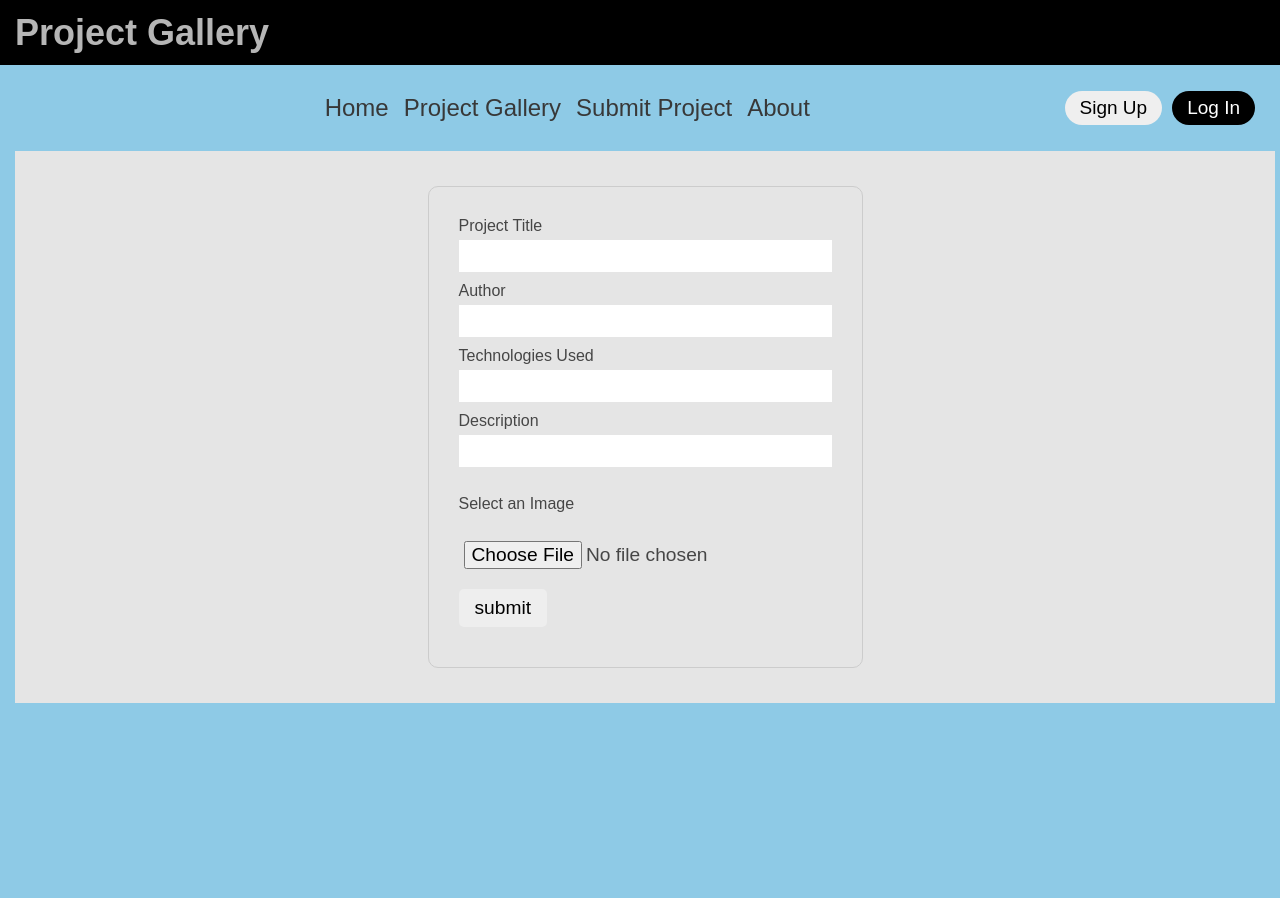
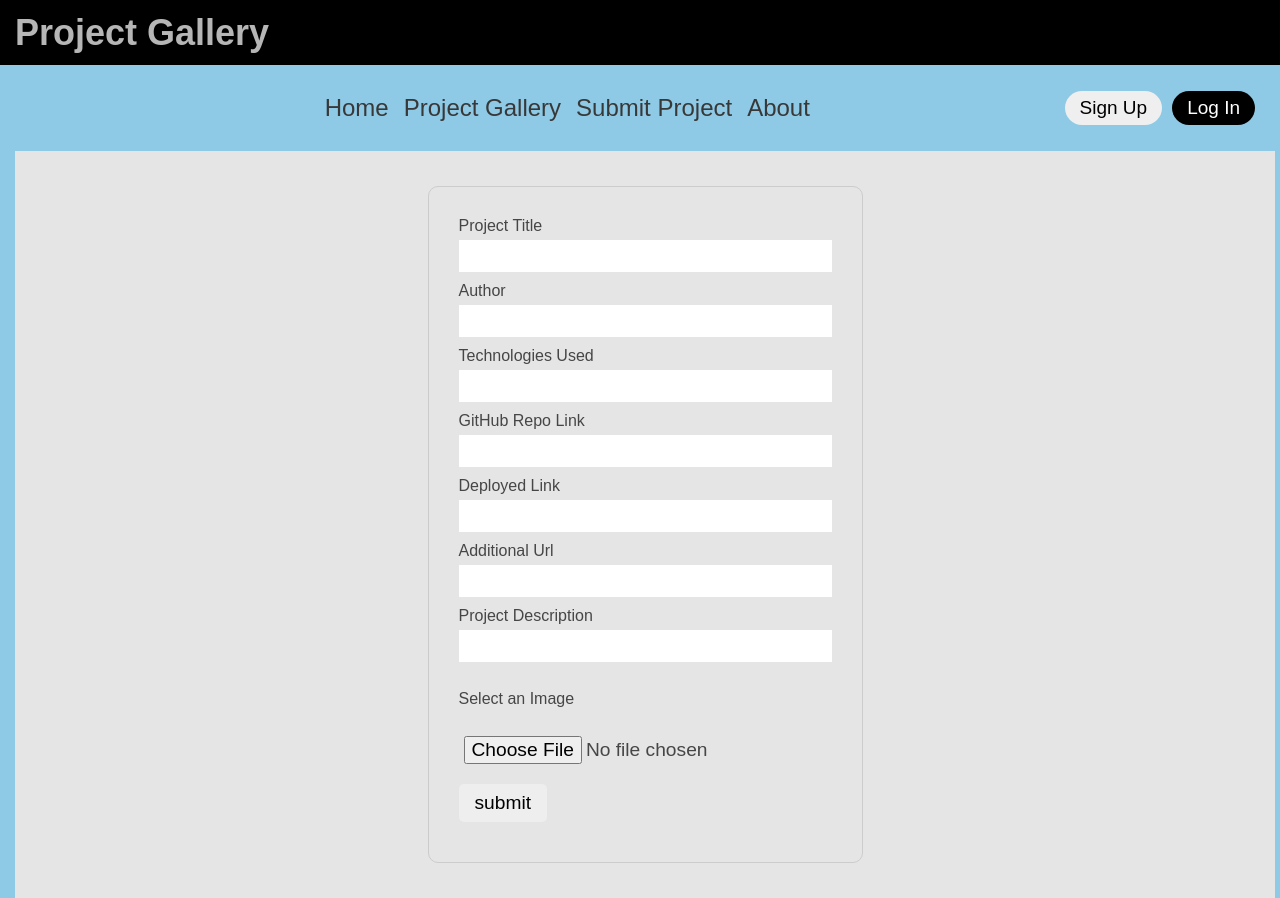
Before and after one commit to team-j-names/project-3-fe, a React (Create React App) app: page /projects/update in a window 1280 px wide. Shown: the top 898 px of the page. Before the commit the page ends 800 px from the top, so only its background shows below. Built offline with nearby package versions, Linux system fonts and the light colour scheme; no server answers.

Commit message:
Added fields for github, deployed, other url.

```diff
--- a/src/Components/Form.js
+++ b/src/Components/Form.js
@@ -31,6 +31,9 @@ const Form = () => {
         author: "",
         email: "",
         technologies: "",
+        githubURl: "",
+        deployedUrl: "",
+        additionalUrl: "",
         description: "",
         image: ""
     }
@@ -50,6 +53,15 @@ const Form = () => {
                 newForm.technologies = value
                 break;
             case 3:
+                newForm.githubUrl = value
+                break;
+            case 4:
+                newForm.deployedUrl = value
+                break;
+            case 5:
+                newForm.additionalUrl = value
+                break;
+            case 6:
                 newForm.description = value
                 break;
             default:
@@ -96,20 +108,38 @@ const Form = () => {
                     onChange={event => updateField(1, event.target.value)}
                     placeholder="">
                 </input>
-
                 <label htmlFor="technologies">Technologies Used</label>
                 <input type="text"
                     value={formData.technologies}
                     onChange={event => updateField(2, event.target.value)}
                     placeholder="">
                 </input>
+                <label htmlFor="githubUrl">GitHub Repo Link</label>
+                <input type="text"
+                    value={formData.githubUrl}
+                    onChange={event => updateField(3, event.target.value)}
+                    placeholder="">
+                </input>
 
-                <label htmlFor="desription">Description</label>
+                <label htmlFor="deployedUrl">Deployed Link</label>
+                <input type="text"
+                    value={formData.deployedUrl}
+                    onChange={event => updateField(4, event.target.value)}
+                    placeholder="">
+                </input>
+
+                <label htmlFor="additionalUrl">Additional Url</label>
+                <input type="text"
+                    value={formData.additionalUrl}
+                    onChange={event => updateField(5, event.target.value)}
+                    placeholder="">
+                </input>
+                <label htmlFor="desription">Project Description</label>
                 <input type="textarea"
                     rows={4}
                     cols={50}
                     value={formData.description}
-                    onChange={event => updateField(3, event.target.value)}
+                    onChange={event => updateField(6, event.target.value)}
                     placeholder="">
                 </input>
                 <br />
```
